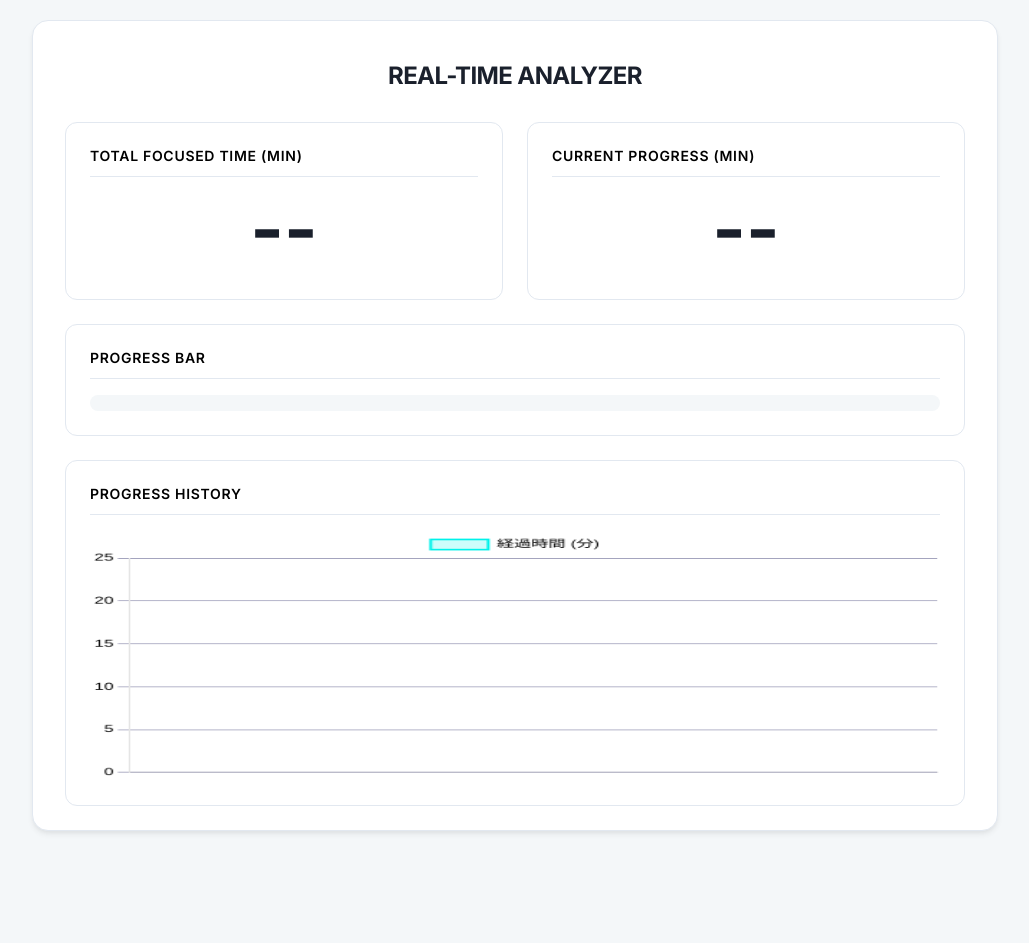
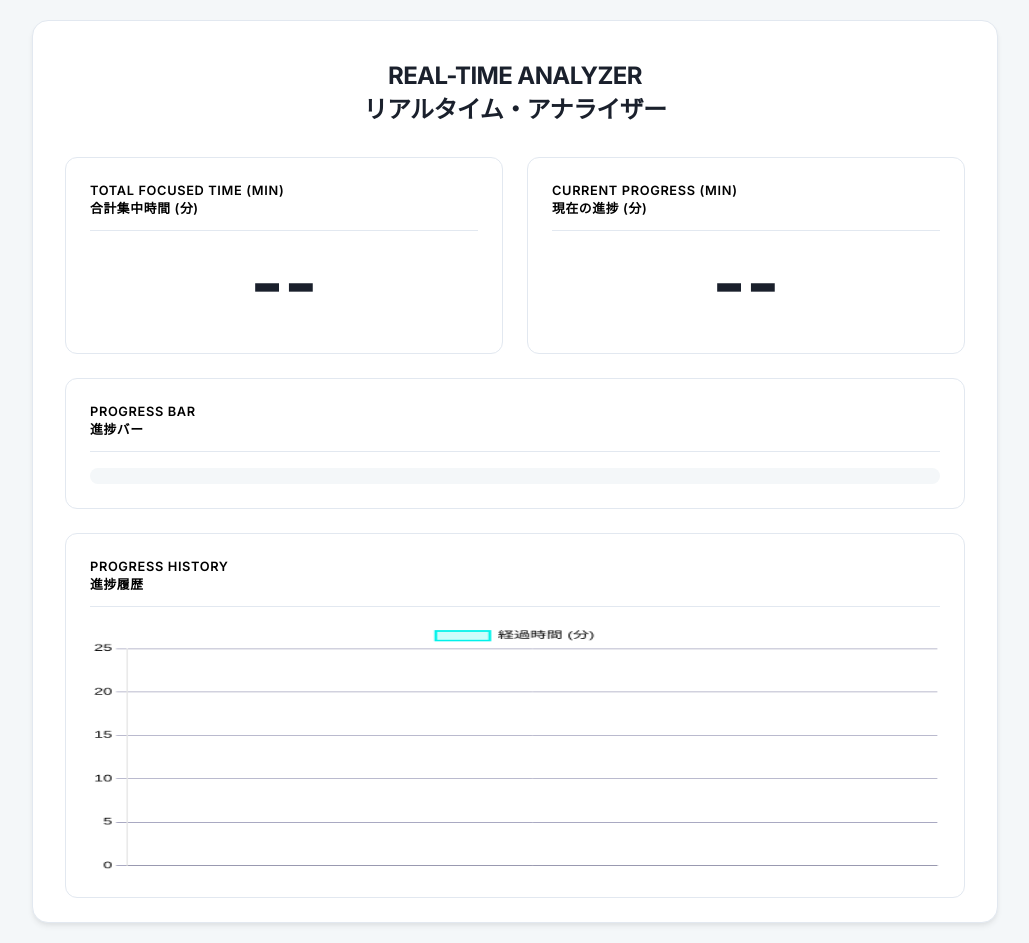
Before and after one commit to daihachi10/free_study, a website: page public/index.html in a window 1280 px wide. Shown: the whole page, without its empty margins (125-1154 px from the left). Before the commit the page ends 851 px from the top, so only its background shows below. Drawn offline with nearby package versions, Linux system fonts and the light colour scheme; no server answers.

Commit message:
日本語とPWA

```diff
--- a/public/css/style.css
+++ b/public/css/style.css
@@ -76,10 +76,11 @@ h2 {
   margin-bottom: 16px;
   border-bottom: 1px solid var(--border-color);
   padding-bottom: 12px;
-  font-size: 0.875rem; /* 14px */
+  font-size: 0.8rem; /* 14px */
   font-weight: 600;
   text-transform: uppercase; /* 大文字に */
   letter-spacing: 0.05em;
+  line-height: 1.4;
 }
 
 .large-text {
--- a/public/index.html
+++ b/public/index.html
@@ -9,25 +9,25 @@
   <body>
     <div class="container">
       <header>
-        <h1>REAL-TIME ANALYZER</h1>
+        <h1>REAL-TIME ANALYZER<br>リアルタイム・アナライザー</h1>
       </header>
       <main>
         <div class="card">
-          <h2>TOTAL FOCUSED TIME (min)</h2>
+          <h2>TOTAL FOCUSED TIME (min)<br>合計集中時間 (分)</h2>
           <p id="total-progress-value" class="large-text">--</p>
         </div>
         <div class="card">
-          <h2>CURRENT PROGRESS (min)</h2>
+          <h2>CURRENT PROGRESS (min)<br>現在の進捗 (分)</h2>
           <p id="progress-value" class="large-text">--</p>
         </div>
         <div class="card card-large">
-          <h2>PROGRESS BAR</h2>
+          <h2>PROGRESS BAR<br>進捗バー</h2>
           <div class="progress-bar-container">
             <div id="progress-bar" class="progress-bar"></div>
           </div>
         </div>
         <div class="card card-large">
-          <h2>PROGRESS HISTORY</h2>
+          <h2>PROGRESS HISTORY<br>進捗履歴</h2>
           <canvas id="progressChart"></canvas>
         </div>
       </main>
```
Also changed, not shown: public/service-worker.js (added, +28 -0 lines), public/icon-192x192.png (added), public/icon-512x512.png (added), public/manifest.json (added).
